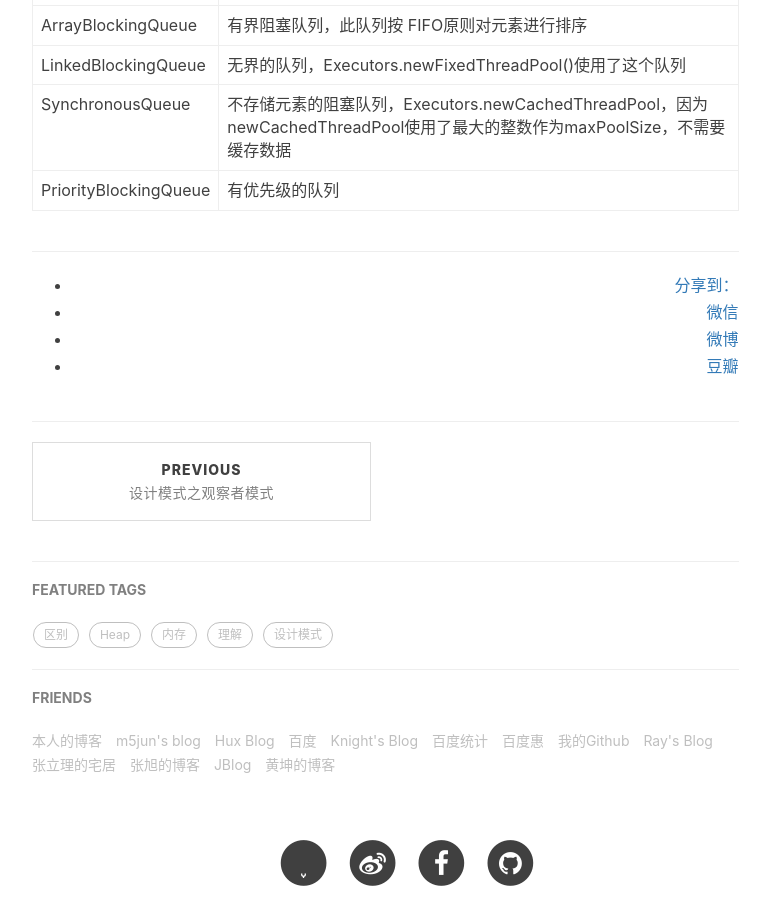
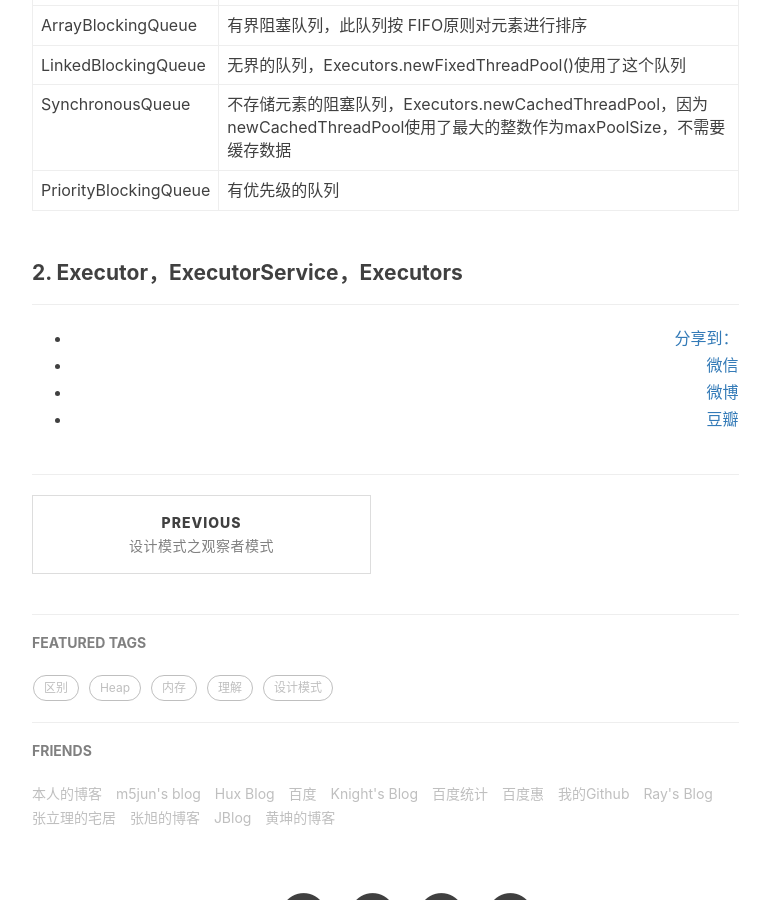
Before and after one commit to baiscjava/basicjava.github.io, a Jekyll site: the page built from _posts/2017-01-17-Java的线程池.md, in a window 1280 px wide and 900 px high, scrolled down 1564 px. Shown: the whole window, without its empty margins (233-1003 px from the left). Built offline with Jekyll 4.4.1, drawn with Linux system fonts in a browser that asks for light colours; nearby versions of some CDN libraries; comment, search, counter and statistics services are not loaded.

Commit message:
Update 2017-01-17-Java的线程池.md

```diff
--- a/_posts/2017-01-17-Java的线程池.md
+++ b/_posts/2017-01-17-Java的线程池.md
@@ -46,7 +46,7 @@ public ThreadPoolExecutor(int corePoolSize,
 |threadFactory|指定新建Thread的Factory|
 |RejectedExecutionHandler|线程不能提交的handler|
 
-关于workQueue，有如下几种:
+关于workQueue，有如下几种: <br>
 
 |类别|含义|
 |:-------|:-------|
@@ -54,3 +54,5 @@ public ThreadPoolExecutor(int corePoolSize,
 |LinkedBlockingQueue|无界的队列，Executors.newFixedThreadPool()使用了这个队列|
 |SynchronousQueue|不存储元素的阻塞队列，Executors.newCachedThreadPool，因为newCachedThreadPool使用了最大的整数作为maxPoolSize，不需要缓存数据|
 |PriorityBlockingQueue|有优先级的队列|
+
+#### 2. Executor，ExecutorService，Executors
```
